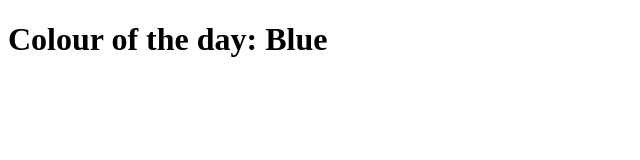
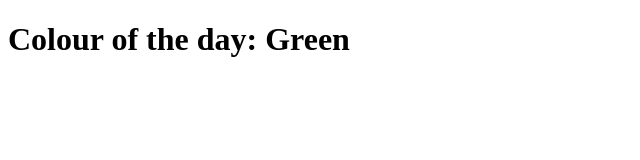
Before and after one commit to DrWala/telegram-bot-workshop, a plain HTML site: page server-side-alert-bot/site/index.html in a window 1280 px wide. Shown: the full height of the page, 0-640 px from the left. Drawn offline with Linux system fonts and the light colour scheme.

Commit message:
Revert website state to green

```diff
--- a/server-side-alert-bot/site/index.html
+++ b/server-side-alert-bot/site/index.html
@@ -7,6 +7,6 @@
         <title>Server side alerts</title>
     </head>
     <body>
-        <h1>Colour of the day: Blue</h1>
+        <h1>Colour of the day: Green</h1>
     </body>
 </html>
```
